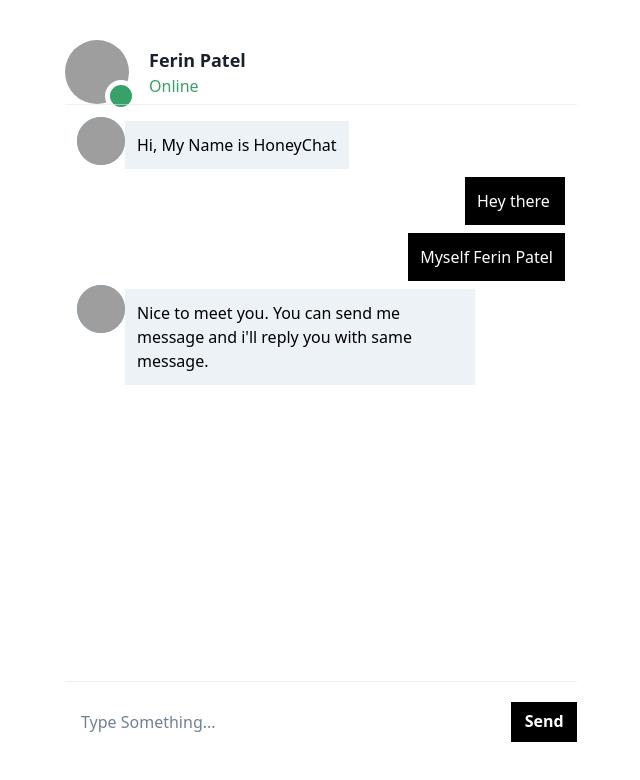
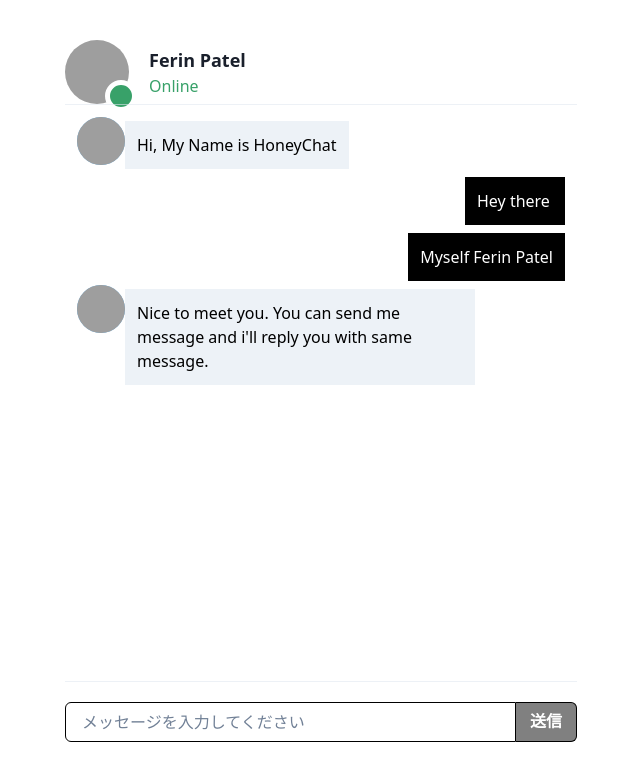
Before and after one commit to kazuhiro516/nextjs-langchainjs, a Next.js app: page / in a window 1280 px wide. Shown: the top 780 px of the page, without its empty margins (319-959 px from the left). Built offline with nearby package versions, Linux system fonts and the light colour scheme; grey boxes are pictures that could not be loaded.

Commit message:
feat: axios追加、ReactQuery, hookFormで修正

```diff
--- a/package.json
+++ b/package.json
@@ -20,6 +20,7 @@
     "@types/node": "18.15.11",
     "@types/react": "18.0.33",
     "@types/react-dom": "18.0.11",
+    "axios": "^1.3.5",
     "cohere-ai": "^6.2.0",
     "eslint": "8.38.0",
     "eslint-config-next": "13.3.0",
--- a/src/components/Footer.tsx
+++ b/src/components/Footer.tsx
@@ -1,47 +1,55 @@
 import { Flex, Input, Button } from "@chakra-ui/react";
-import React from "react";
+import { useFormContext } from "react-hook-form";
 
-type FooterProps = {
-  inputMessage: string;
-  setInputMessage: React.Dispatch<React.SetStateAction<string>>;
-  handleSendMessage: () => void;
-};
+type FooterProps = {};
 
-const Footer = ({
-  inputMessage,
-  setInputMessage,
-  handleSendMessage,
-}: FooterProps) => {
+const Footer = ({}: FooterProps) => {
+  const {
+    register,
+    watch,
+    formState: { errors, isValid, isSubmitting },
+  } = useFormContext();
+  const values = watch();
+
+  const isDisabled =
+    values.message === "" ||
+    values.message === undefined ||
+    values.message === null;
+
   return (
     <Flex w="100%" mt="5">
       <Input
-        placeholder="Type Something..."
-        border="none"
-        borderRadius="none"
+        type="text"
+        border="1px solid black"
+        borderRadius="6px 0 0 6px"
         _focus={{
           border: "1px solid black",
         }}
-        onKeyPress={(e) => {
-          if (e.key === "Enter") {
-            handleSendMessage();
-          }
-        }}
-        value={inputMessage}
-        onChange={(e) => setInputMessage(e.target.value)}
+        placeholder="メッセージを入力してください"
+        {...register("message", {
+          required: true,
+          maxLength: 100,
+          minLength: 1,
+        })}
       />
       <Button
-        bg="black"
+        type="submit"
+        bg={isDisabled ? "gray" : "black"}
         color="white"
-        borderRadius="none"
+        borderRadius="0 6px 6px 0"
+        border="1px solid black"
+        borderLeft={0}
         _hover={{
           bg: "white",
           color: "black",
-          border: "1px solid black",
         }}
-        disabled={inputMessage.trim().length <= 0}
-        onClick={handleSendMessage}
+        _disabled={{
+          bg: "gray",
+          color: "white",
+        }}
+        isDisabled={isDisabled}
       >
-        Send
+        送信
       </Button>
     </Flex>
   );
--- a/src/pages/index.tsx
+++ b/src/pages/index.tsx
@@ -1,180 +1,72 @@
 import { Divider, Flex } from "@chakra-ui/react";
+import { useMutation, useQueryClient } from "@tanstack/react-query";
 import { Inter } from "next/font/google";
-import Head from "next/head";
-import Image from "next/image";
-import { useEffect, useState } from "react";
+import { useState } from "react";
+import { FormProvider, useForm } from "react-hook-form";
 import Footer from "@/components/Footer";
 import Header from "@/components/Header";
-import Messages, { Message } from "@/components/Messages";
+import Messages from "@/components/Messages";
+import type { Message } from "@/components/Messages";
 import { runLlm } from "@/pages/api/utils";
 import { dummyMessages } from "@/utils/dummyMessages";
 
-const inter = Inter({ subsets: ["latin"] });
+type FormValues = {
+  message: string;
+};
 
-let count = 0;
+const queryKey: string[] = ["messages"];
+
+const postMessage = async (message: string) => {
+  const data = await runLlm(message);
+  return data;
+};
 
 export default function Home() {
-  const [prompt, setPrompt] = useState<string>("");
-  const [llmtext, setLlmtext] = useState<string>("");
   const [messages, setMessages] = useState<Message[]>(dummyMessages.data);
-  const [inputMessage, setInputMessage] = useState("");
 
-  const onSwitch = (prompt: string) => {
-    if (prompt === "") return;
-    runLlm(prompt)
-      .then((llm) => {
-        setLlmtext(llm);
-      })
-      .catch((error) => {
-        console.error("An error occurred while running LLM:", error);
+  const methods = useForm<FormValues>({
+    mode: "onChange",
+    defaultValues: { message: "" },
   });
-    count++;
-    console.log(`count: ${count}`);
-  };
+  const {
+    handleSubmit,
+    formState: { errors },
+    reset,
+  } = methods;
 
-  const handleSendMessage = () => {
-    if (!inputMessage.trim().length) {
+  const queryClient = useQueryClient();
+  const sendMessage = useMutation(postMessage, {
+    onSuccess: (data) => {
+      queryClient.invalidateQueries(queryKey);
+    },
+  });
+
+  const onSubmitForm = (data: FormValues) => {
+    if (!data.message.trim().length) {
       return;
     }
-    const data = inputMessage;
-
-    setMessages((old) => [...old, { from: "me", text: data }]);
-    setInputMessage("");
-
-    setTimeout(() => {
+    setMessages((old) => [...old, { from: "me", text: data.message }]);
+    sendMessage.mutate(data.message, {
+      onSuccess: (data) => {
         setMessages((old) => [...old, { from: "computer", text: data }]);
-    }, 1000);
+        reset();
+      },
+    });
   };
 
   return (
+    <FormProvider {...methods}>
+      <form onSubmit={handleSubmit(onSubmitForm)}>
         <Flex w="100%" h="100vh" justify="center" align="center">
           <Flex w="40%" h="90%" flexDir="column">
             <Header />
             <Divider />
             <Messages messages={messages} />
             <Divider />
-        <Footer
-          inputMessage={inputMessage}
-          setInputMessage={setInputMessage}
-          handleSendMessage={handleSendMessage}
-        />
+            <Footer />
           </Flex>
         </Flex>
+      </form>
+    </FormProvider>
   );
 }
-
-// <>
-//   <Head>
-//     <title>Create Next App</title>
-//     <meta name="description" content="Generated by create next app" />
-//     <meta name="viewport" content="width=device-width, initial-scale=1" />
-//     <link rel="icon" href="/favicon.ico" />
-//   </Head>
-//   <main className={styles.main}>
-//     <div className={styles.description}>
-//       <p>
-//         Get started by editing&nbsp;
-//         <code className={styles.code}>src/pages/index.tsx</code>
-//       </p>
-//       <div>
-//         <a
-//           href="https://vercel.com?utm_source=create-next-app&utm_medium=default-template&utm_campaign=create-next-app"
-//           target="_blank"
-//           rel="noopener noreferrer"
-//         >
-//           By{" "}
-//           <Image
-//             src="/vercel.svg"
-//             alt="Vercel Logo"
-//             className={styles.vercelLogo}
-//             width={100}
-//             height={24}
-//             priority
-//           />
-//         </a>
-//       </div>
-//     </div>
-
-//     <div className={styles.center}>
-//       {/* <Image
-//         className={styles.logo}
-//         src="/next.svg"
-//         alt="Next.js Logo"
-//         width={180}
-//         height={37}
-//         priority
-//       /> */}
-//       {llmtext}
-//     </div>
-//     <textarea
-//       rows={2}
-//       cols={100}
-//       onChange={(e) => setPrompt(e.target.value)}
-//     />
-//     <button
-//       className={styles.button}
-//       onClick={() => onSwitch(prompt)}
-//       disabled={prompt === ""}
-//     >
-//       送信
-//     </button>
-//     <div className={styles.grid}>
-//       <a
-//         href="https://nextjs.org/docs?utm_source=create-next-app&utm_medium=default-template&utm_campaign=create-next-app"
-//         className={styles.card}
-//         target="_blank"
-//         rel="noopener noreferrer"
-//       >
-//         <h2 className={inter.className}>
-//           Docs <span>-&gt;</span>
-//         </h2>
-//         <p className={inter.className}>
-//           Find in-depth information about Next.js features and&nbsp;API.
-//         </p>
-//       </a>
-
-//       <a
-//         href="https://nextjs.org/learn?utm_source=create-next-app&utm_medium=default-template&utm_campaign=create-next-app"
-//         className={styles.card}
-//         target="_blank"
-//         rel="noopener noreferrer"
-//       >
-//         <h2 className={inter.className}>
-//           Learn <span>-&gt;</span>
-//         </h2>
-//         <p className={inter.className}>
-//           Learn about Next.js in an interactive course with&nbsp;quizzes!
-//         </p>
-//       </a>
-
-//       <a
-//         href="https://vercel.com/templates?framework=next.js&utm_source=create-next-app&utm_medium=default-template&utm_campaign=create-next-app"
-//         className={styles.card}
-//         target="_blank"
-//         rel="noopener noreferrer"
-//       >
-//         <h2 className={inter.className}>
-//           Templates <span>-&gt;</span>
-//         </h2>
-//         <p className={inter.className}>
-//           Discover and deploy boilerplate example Next.js&nbsp;projects.
-//         </p>
-//       </a>
-
-//       <a
-//         href="https://vercel.com/new?utm_source=create-next-app&utm_medium=default-template&utm_campaign=create-next-app"
-//         className={styles.card}
-//         target="_blank"
-//         rel="noopener noreferrer"
-//       >
-//         <h2 className={inter.className}>
-//           Deploy <span>-&gt;</span>
-//         </h2>
-//         <p className={inter.className}>
-//           Instantly deploy your Next.js site to a shareable URL
-//           with&nbsp;Vercel.
-//         </p>
-//       </a>
-//     </div>
-//   </main>
-// </>
```
Also changed, not shown: 1 other file (tests, documents, lock files or other folders). Lines whose indentation alone changed are shown as unchanged.
